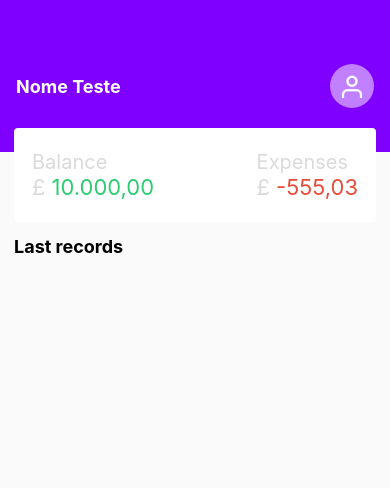
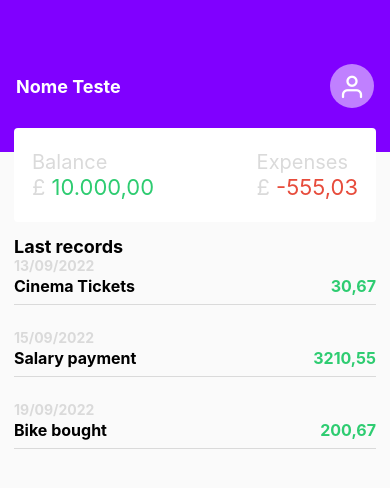
Before and after one commit to gmartins-dev/mobile-finances-app, a React Native app: screen / in a window 390 px wide. Shown: the top 488 px of the page. Built offline with nearby package versions, Linux system fonts and the light colour scheme.

Commit message:
movements created

```diff
--- /dev/null
+++ b/src/components/Movements/index.jsx
@@ -0,0 +1,38 @@
+import React from 'react';
+import { StyleSheet, Text, TouchableOpacity, View } from 'react-native';
+
+export default function Movements({ data }) {
+  return (
+    <TouchableOpacity style={styles.container}>
+      <Text style={styles.date}>{data.date}</Text>
+      <View style={styles.content}>
+        <Text style={styles.label}>{data.label}</Text>
+        <Text style={styles.value}>{data.value}</Text>
+      </View>
+    </TouchableOpacity>
+  );
+}
+
+const styles = StyleSheet.create({
+  container: {
+    flex: 1,
+    marginBottom: 24,
+    borderBottomWidth: 0.5,
+    borderBottomColor: '#DADADA',
+  },
+  content: {
+    flexDirection: 'row',
+    justifyContent: 'space-between',
+    marginTop: 2,
+    marginBottom: 8,
+  },
+  date: {
+    color: '#DADADA',
+    fontWeight: 'bold',
+  },
+  label: {
+    fontWeight: 'bold',
+    fontSize: 16,
+  },
+  value: { color: '#2ecc71', fontWeight: 'bold', fontSize: 16 },
+});
--- a/src/pages/Home/index.jsx
+++ b/src/pages/Home/index.jsx
@@ -1,8 +1,9 @@
 // @ts-nocheck
-import { StyleSheet, Text, View } from 'react-native';
+import { FlatList, StyleSheet, Text, View } from 'react-native';
 
 import Balance from '../../components/Balance';
 import Header from '../../components/Header';
+import Movements from '../../components/Movements';
 
 const mockList = [
   {
@@ -34,6 +35,14 @@
       <Header username="Nome Teste" />
       <Balance balance="10.000,00" expenses="-555,03" />
       <Text style={styles.title}>Last records</Text>
+
+      <FlatList
+        data={mockList}
+        style={styles.list}
+        keyExtractor={(item) => String(item.id)}
+        showsVerticalScrollIndicator={false}
+        renderItem={({ item }) => <Movements data={item} />}
+      />
     </View>
   );
 }
@@ -50,4 +59,8 @@
     marginRight: 14,
     marginTop: 14,
   },
+  list: {
+    marginStart: 14,
+    marginEnd: 14,
+  },
 });
```
